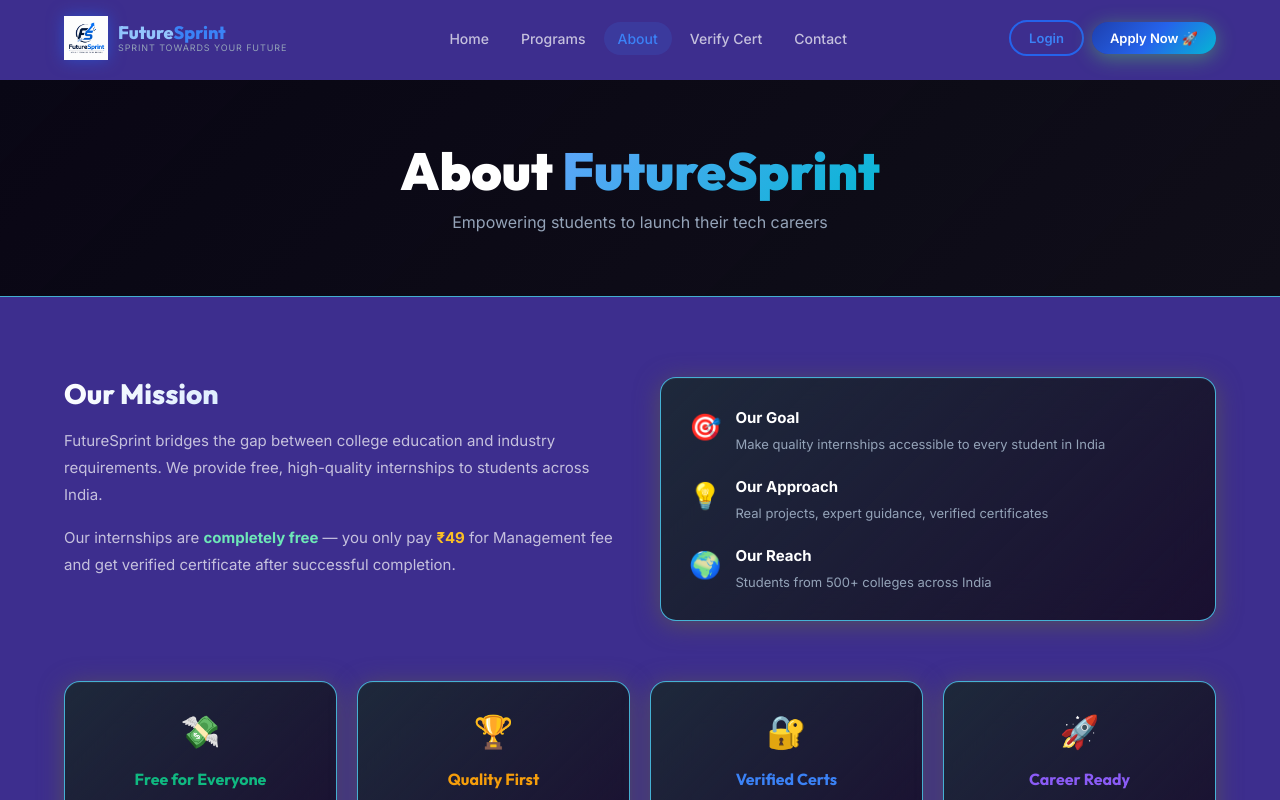
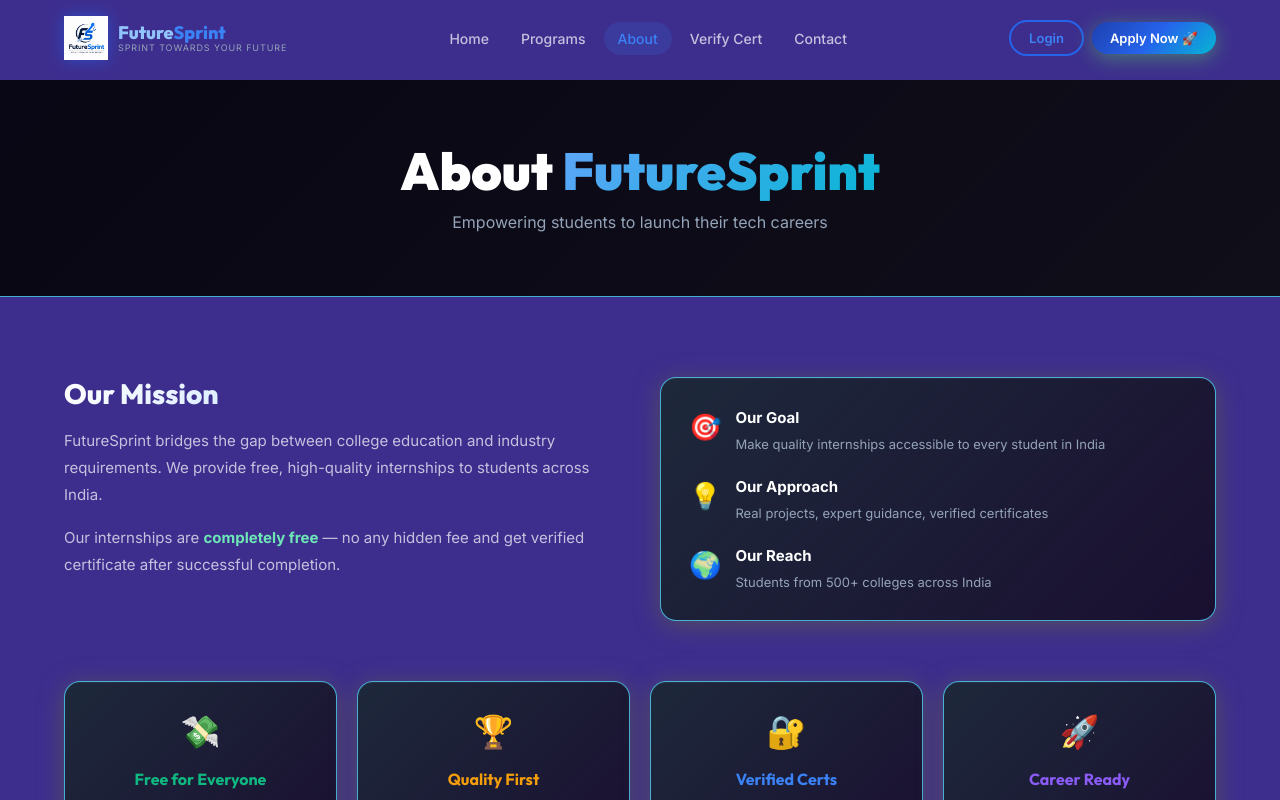
Before and after one commit to MadhanGouda-026/futuresprint-final, a React (Create React App) app in the folder frontend/: page / in a window 1280 px wide. Both pictures are taken after a click on the button "About". Shown: the top 800 px of the page. Built offline with nearby package versions, Linux system fonts and the light colour scheme; no server answers; the HTML template or start-up script is replaced by a standard one.

Commit message:
Clarify internship fee structure in About page
Updated the description of internships to clarify fee structure.

```diff
--- a/frontend/src/pages/About.js
+++ b/frontend/src/pages/About.js
@@ -12,7 +12,7 @@
           <div>
             <h2 className="grad-text2" style={{fontSize:28,fontWeight:800,marginBottom:16}}>Our Mission</h2>
             <p style={{color:"rgba(255,255,255,0.7)",lineHeight:1.8,fontSize:15,marginBottom:16}}>FutureSprint bridges the gap between college education and industry requirements. We provide free, high-quality internships to students across India.</p>
-            <p style={{color:"rgba(255,255,255,0.7)",lineHeight:1.8,fontSize:15}}>Our internships are <strong style={{color:"#6ee7b7"}}>completely free</strong> — you only pay <strong style={{color:"#fbbf24"}}>₹49</strong> for Management fee and get verified certificate after successful completion.</p>
+            <p style={{color:"rgba(255,255,255,0.7)",lineHeight:1.8,fontSize:15}}>Our internships are <strong style={{color:"#6ee7b7"}}>completely free</strong> — <strong style={{color:"#fbbf24"}}></strong> no any hidden fee and get verified certificate after successful completion.</p>
           </div>
           <div className="glass-card" style={{padding:28,display:"flex",flexDirection:"column",gap:20}}>
             {[["🎯","Our Goal","Make quality internships accessible to every student in India"],["💡","Our Approach","Real projects, expert guidance, verified certificates"],["🌍","Our Reach","Students from 500+ colleges across India"]].map(([ic,t,d])=>(
```
